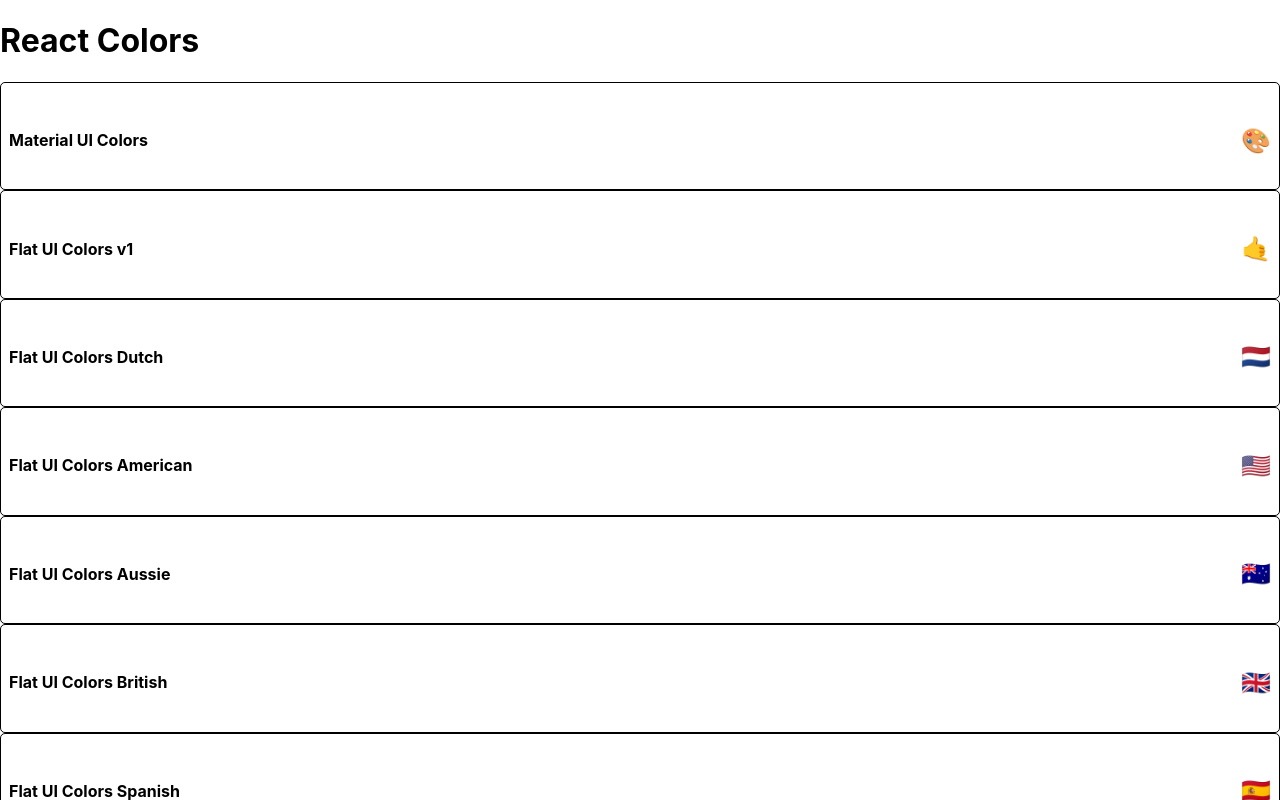
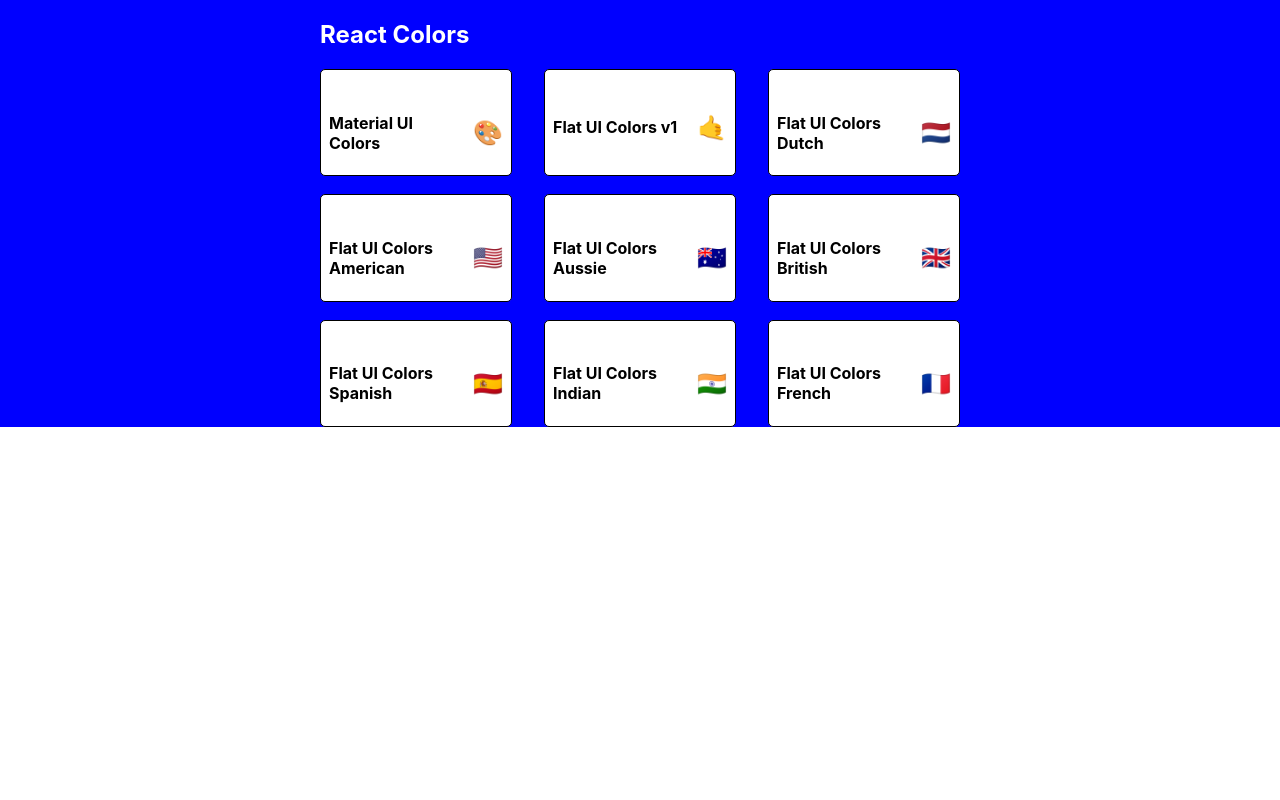
Before and after one commit to sorinupwork/react-colors, a React (Create React App) app: page / in a window 1280 px wide. Shown: the top 800 px of the page. Built offline with nearby package versions, Linux system fonts and the light colour scheme.

Commit message:
Start styling PaletteList withStyles

```diff
--- a/src/PalleteList.js
+++ b/src/PalleteList.js
@@ -1,17 +1,56 @@
 import React, { Component } from "react";
 import MiniPalette from "./MiniPalette";
 import { Link } from "react-router-dom";
+import { withStyles } from "@mui/styles";
 
-export default class PalleteList extends Component {
+const styles = {
+  root: {
+    backgroundColor: "blue",
+    height: "100%",
+    display: "flex",
+    alignItems: "flex-start",
+    justifyContent: "center",
+  },
+  container: {
+    width: "50%",
+    display: "flex",
+    alignItems: "flex-start",
+    flexDirection: "column",
+    flexWrap: "wrap",
+  },
+  nav: {
+    display: "flex",
+    width: "100%",
+    justifyContent: "space-between",
+    color: "white",
+  },
+  palettes: {
+    boxSizing: "border-box",
+    width: "100%",
+    display: "grid",
+    gridTemplateColumns: "repeat(3, 30%)",
+    gridGap: "5%",
+  },
+};
+
+class PalleteList extends Component {
   render() {
-    const { palletes } = this.props;
+    const { palletes, classes } = this.props;
     return (
-      <div>
-        <h1>React Colors</h1>
-        {palletes.map((pallete) => (
-          <MiniPalette {...pallete} />
-        ))}
+      <div className={classes.root}>
+        <div className={classes.container}>
+          <nav className={classes.nav}>
+            <h1>React Colors</h1>
+          </nav>
+          <div className={classes.palettes}>
+            {palletes.map((pallete) => (
+              <MiniPalette {...pallete} />
+            ))}
+          </div>
+        </div>
       </div>
     );
   }
 }
+
+export default withStyles(styles)(PalleteList);
```
